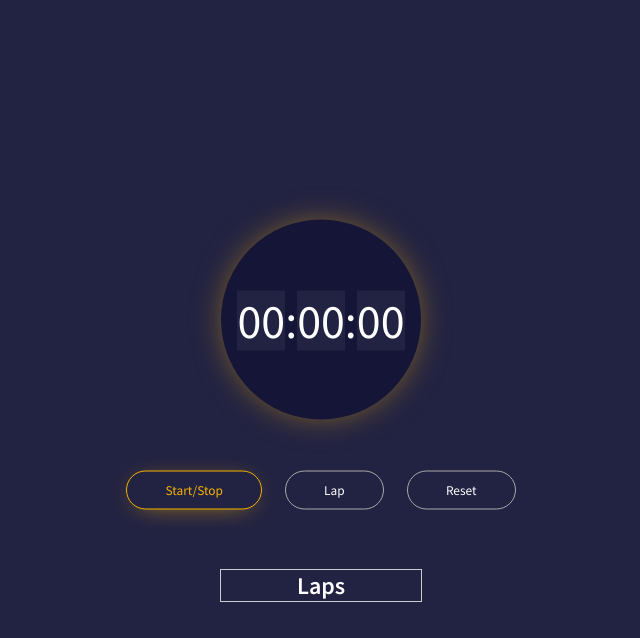
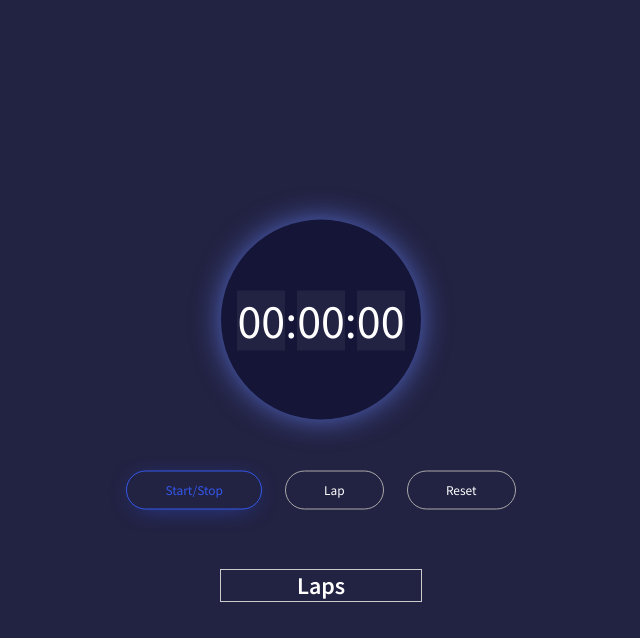
Before and after one commit to sivachandran74/PRODIGY_WD_02, a plain HTML site: page index.html in a window 1280 px wide. In both pictures the pointer is over the button "Start/Stop". Shown: the whole page, without its empty margins (319-959 px from the left). Drawn offline with Linux system fonts and the light colour scheme.

Commit message:
Update style.css

```diff
--- a/style.css
+++ b/style.css
@@ -48,10 +48,10 @@
 
 @keyframes shine {
     0%, 100% {
-        box-shadow: 0px 0px 32px -12px rgba(246, 180, 0, .5);
+        box-shadow: 0px 0px 32px -12px #617ded;
     }
     50% {
-        box-shadow: 0px 0px 32px 3px rgba(246, 180, 0, .5);
+        box-shadow: 0px 0px 32px 3px #617ded;
     }
 }
 
@@ -71,9 +71,9 @@ button:not(:last-child) {
 
 button:hover,
 button:focus {
-    border-color: #F6B400;
-    color: #F6B400;
-    box-shadow: 0px 4px 27px -12px #F6B400;
+    border-color: #3458eb;
+    color: #3458eb;
+    box-shadow: 0px 4px 27px -12px #3458eb;
 }
 
 .laps-container {
```
